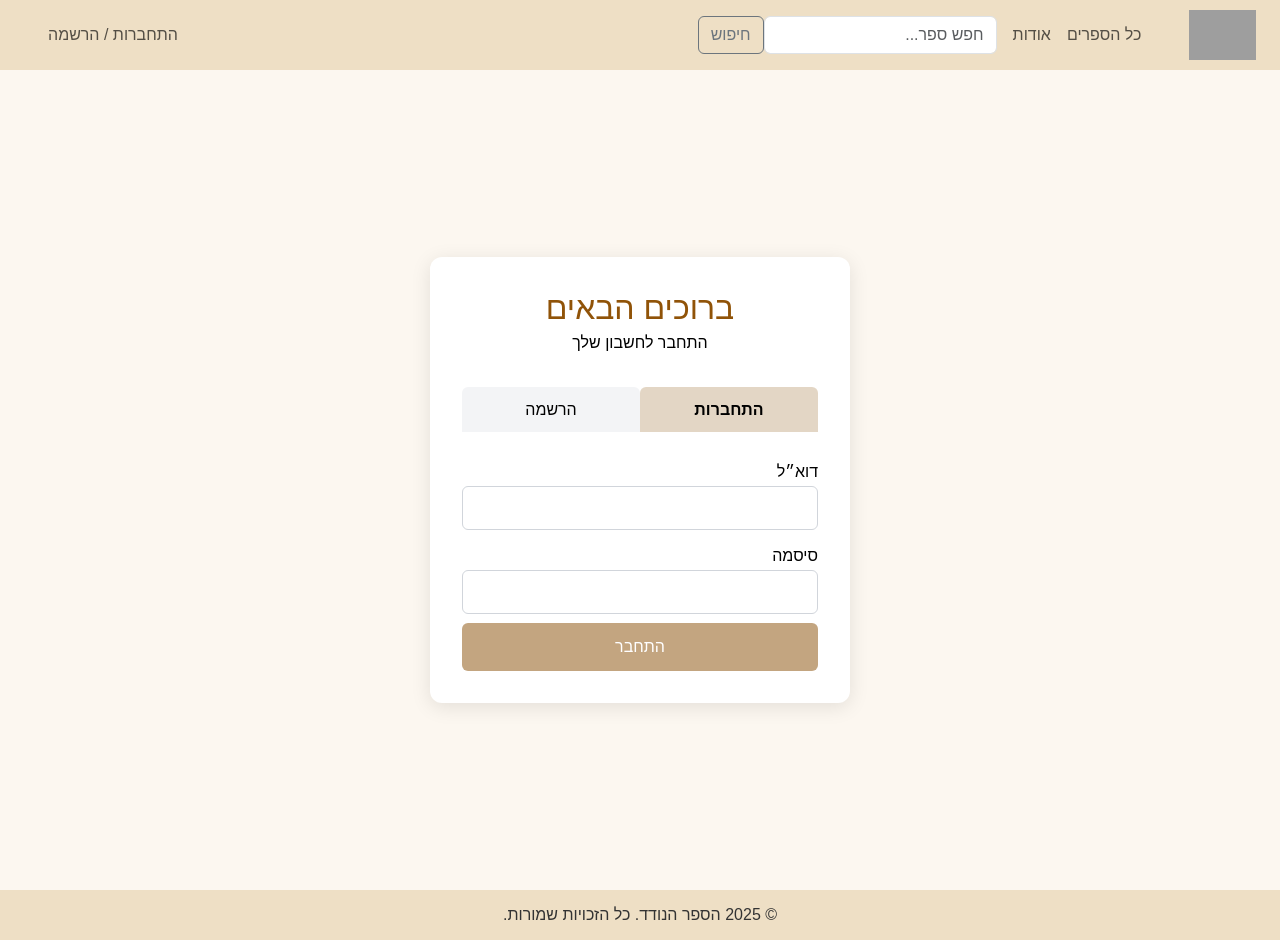
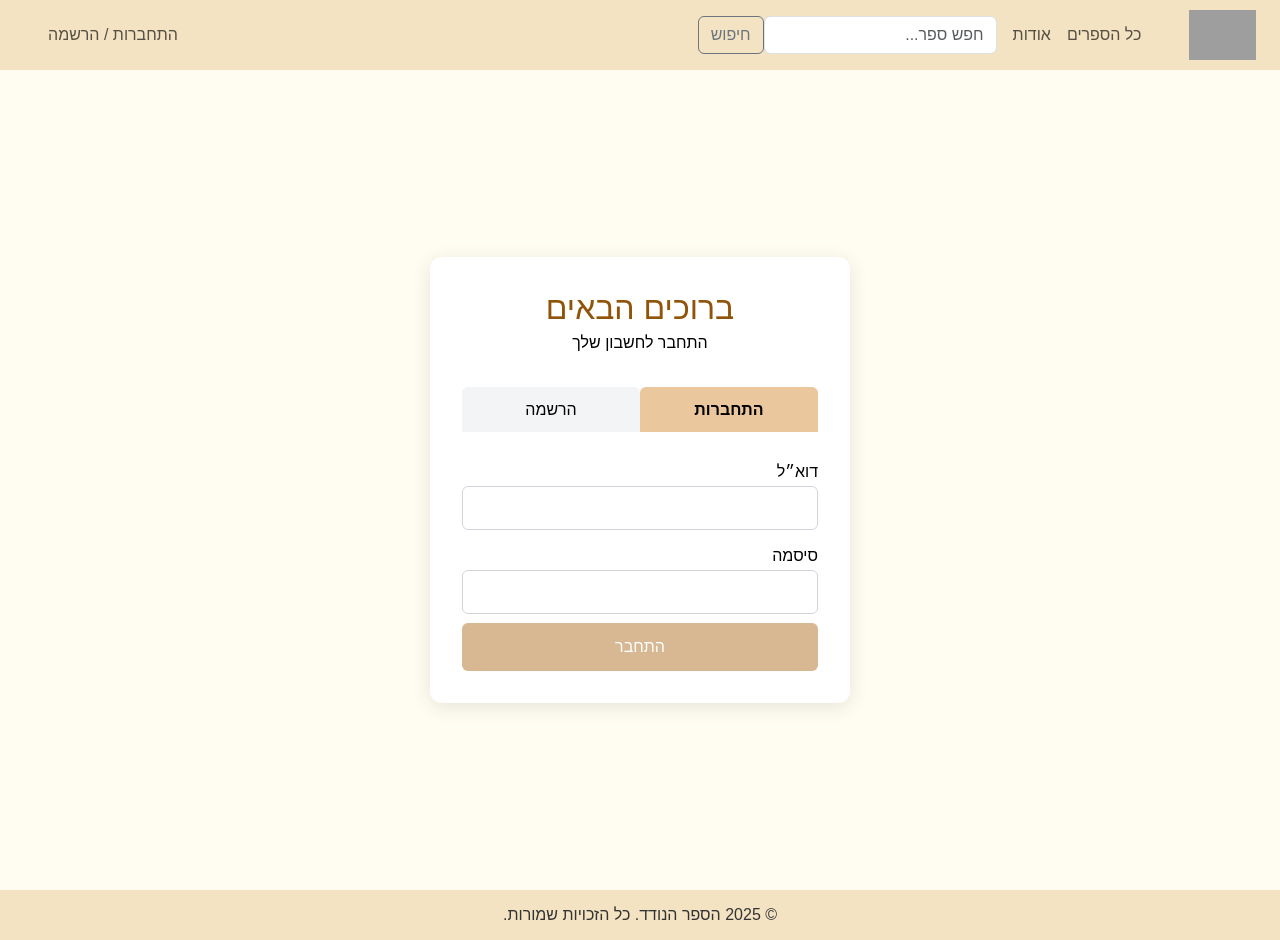
Before and after one commit to PeerHarush/Hasefer-Hanoded, a React (Create React App) app: page /login in a window 1280 px wide. Built offline with nearby package versions, Linux system fonts and the light colour scheme; grey boxes are pictures that could not be loaded.

Commit message:
changrs colors

```diff
--- a/src/index.css
+++ b/src/index.css
@@ -1,6 +1,6 @@
 /* index.css או App.css */
 body {
-  background: hsla(36, 67%, 88%, 0.281);
+  background: hsla(53, 100%, 91%, 0.281);
   font-family: 'arial', sans-serif;
   margin: 0;
   color: #000000;
--- a/src/styles/AddBookPage.styles.js
+++ b/src/styles/AddBookPage.styles.js
@@ -63,7 +63,6 @@
 
 export const Button = styled.button`
   width: 100%;
-  background: rgb(195, 165, 128);
   color: white;
   border: none;
   padding: 0.75rem;
@@ -71,8 +70,9 @@
   border-radius: 6px;
   cursor: pointer;
   margin-top:0.15rem;
+  background: rgb(215, 184, 146);
   &:hover {
-    background: #bfa78a;
+    background:rgb(241, 206, 162);
   }
 `;
 
--- a/src/styles/Footer.styles.js
+++ b/src/styles/Footer.styles.js
@@ -1,7 +1,7 @@
 import styled from "styled-components";
 
 export const FooterWrapper = styled.footer`
-  background:  rgba(213, 186, 129, 0.39);
+  background-color:rgba(243, 227, 195, 1);
   text-align: center;
   color: #333;
   position: relative;
--- a/src/styles/Header.styles.js
+++ b/src/styles/Header.styles.js
@@ -1,7 +1,7 @@
   import styled from "styled-components";
 
   export const Wrapper = styled.div`
-    background: rgba(213, 186, 129, 0.39);
+  background-color:rgba(243, 227, 195, 1);
   `;
 
   export const StyledNavbar = styled.nav`
--- a/src/styles/LoginRegisterPage.styles.js
+++ b/src/styles/LoginRegisterPage.styles.js
@@ -42,11 +42,13 @@
   padding: 0.65rem;
   border: none;
   border-radius: 6px 6px 0 0;
-  background: ${({ active }) => (active ? "rgba(195, 165, 128, 0.46)" : "#f3f4f6")};
+  background: ${({ active }) => (active ? "rgb(234, 199, 156)" : "#f3f4f6")};
   font-weight: ${({ active }) => (active ? "bold" : "normal")};
   color: ${({ active }) => (active ? "black" : "black")};
   cursor: pointer;
 `;
+
+
 
 export const FormGroup = styled.div`
   display: flex;
@@ -68,29 +70,22 @@
   margin-bottom: 0.25rem;
 `;
 
-export const Link = styled.a`
-  color: #1e40af;
-  font-size: 0.9rem;
-  text-align: left;
-  display: block;
-  margin-bottom: 1rem;
-  cursor: pointer;
-`;
 
 
 export const Button = styled.button`
   width: 100%;
-  background:rgb(195, 165, 128);
-  color: white;
+ background: rgb(215, 184, 146);
+  &:hover {
+    background:rgb(241, 206, 162);
+  }
+      color: white;
   border: none;
   padding: 0.75rem;
   font-size: 1rem;
   border-radius: 6px;
   cursor: pointer;
 
-  &:hover {
-    background:#bfa78a;
-  }
+
 `;
 
 
--- a/src/styles/UserProfile.styles.js
+++ b/src/styles/UserProfile.styles.js
@@ -78,7 +78,7 @@
 
 export const EditButton = styled.button`
   margin-right: 10px;
-  background: rgb(236, 193, 142);
+  background:rgb(245, 227, 195);
   border-radius: 8px;
   border: none;
 `;
```
